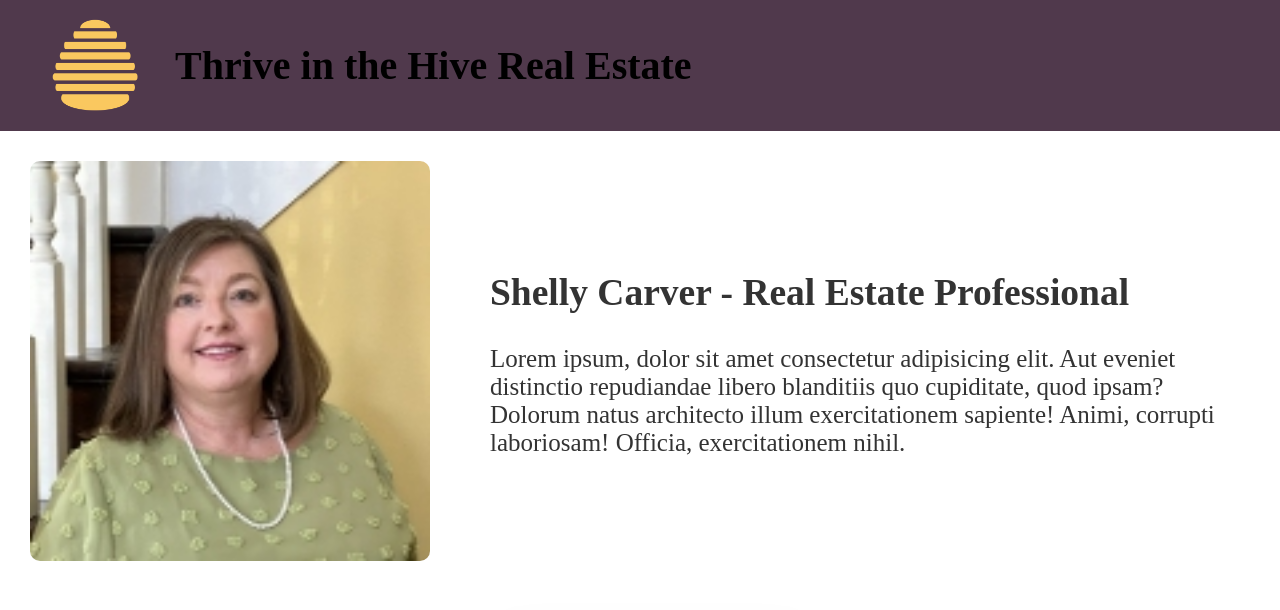
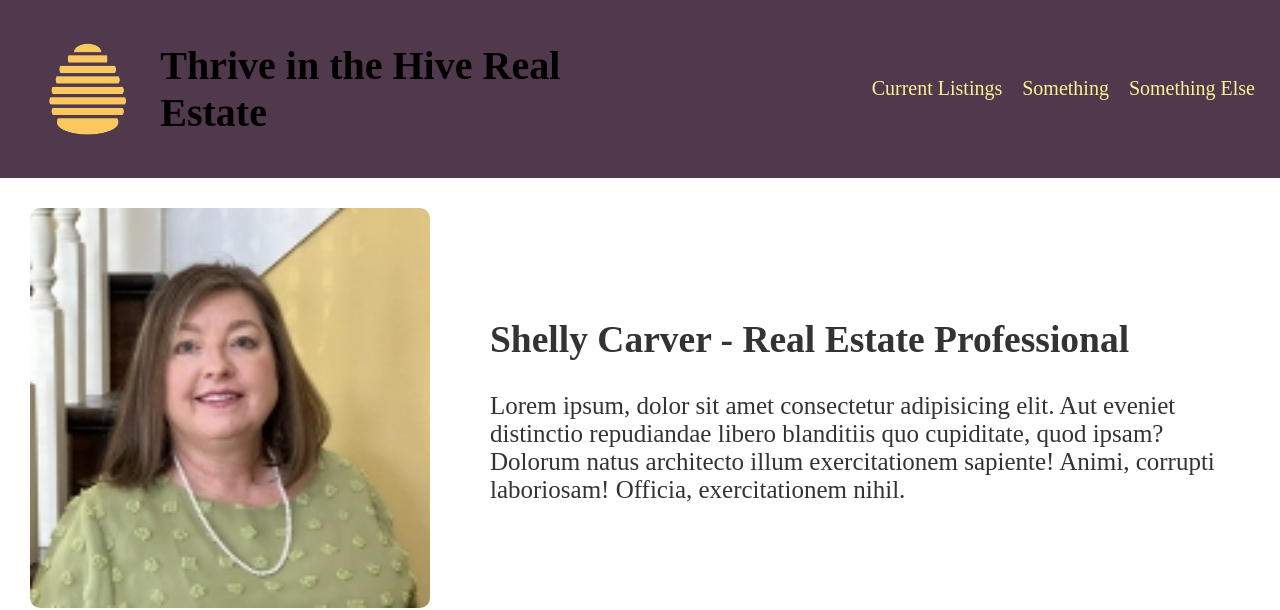
Before and after one commit to khcarver1/thriveInTheHive, a plain HTML site: page index.html in a window 1280 px wide. Shown: the top 610 px of the page. Drawn offline with Linux system fonts and the light colour scheme.

Commit message:
added nav

```diff
--- a/assets/css/style.css
+++ b/assets/css/style.css
@@ -19,7 +19,9 @@ header img {
     margin-top: auto;
     margin-bottom: auto;
 }
+#navpanel {
 
+}
 body {
     margin: 0px;
 }
--- /dev/null
+++ b/assets/js/script.js
@@ -0,0 +1,50 @@
+let headerElem = document.querySelector('#navpanel');
+let headerNav = document.createElement("nav");
+let headerUl = document.createElement('ul');
+let headerLi0 = document.createElement('li');
+let headerLi1 = document.createElement('li');
+let headerLi2 = document.createElement('li');
+let headerLi0A = document.createElement('a');
+let headerLi1A = document.createElement('a');
+let headerLi2A = document.createElement('a');
+headerLi0.appendChild(headerLi0A);
+headerLi1.appendChild(headerLi1A);
+headerLi2.appendChild(headerLi2A);
+headerUl.appendChild(headerLi0);
+headerUl.appendChild(headerLi1);
+headerUl.appendChild(headerLi2);
+headerNav.appendChild(headerUl);
+headerElem.appendChild(headerNav);
+
+headerElem.style.width = "700px";
+headerElem.style.display = "flex";
+headerElem.style.justifyContent = "end";
+headerElem.style.alignItems = "center";
+headerLi0.style.margin = "10px";
+headerLi1.style.margin = "10px";
+headerLi2.style.margin = "10px";
+
+
+
+headerNav.style.justifyContent = "space-around";
+
+headerLi0A.style.color = "var(--secondary-color)";
+headerLi1A.style.color = "var(--secondary-color)";
+headerLi2A.style.color = "var(--secondary-color)";
+
+//Ul
+headerUl.style.display = "flex";
+headerUl.style.textAlign = "center";
+
+headerUl.style.listStyleType = "none";
+headerLi0A.style.textDecoration = "none";
+headerLi0.style.textDecoration = "none";
+
+
+//Li
+headerLi0A.textContent = "Current Listings";
+headerLi1A.textContent = "Something";
+headerLi2A.textContent = "Something Else";
+
+//setattr
+headerLi0A.setAttribute("href","www.ebay.com");
--- a/index.html
+++ b/index.html
@@ -12,9 +12,10 @@
 </head>
 
 <body>
-    <header class="" id="">
+    <header class="" >
         <img src="./assets/favicon/beehivefavicon.png" alt="">
         <h1>Thrive in the Hive Real Estate</h1>
+        <div id="navpanel"></div>
     </header>
     <section>
         <div class="headshot-container">
@@ -84,6 +85,8 @@
         </div>
 
     </footer>
+    <script src="./assets/js/script.js"></script>
+    <script src="./assets/js/mls.js"></script>
 </body>
 
 
```
Also changed, not shown: assets/js/mls.js (added), 3 other files.
